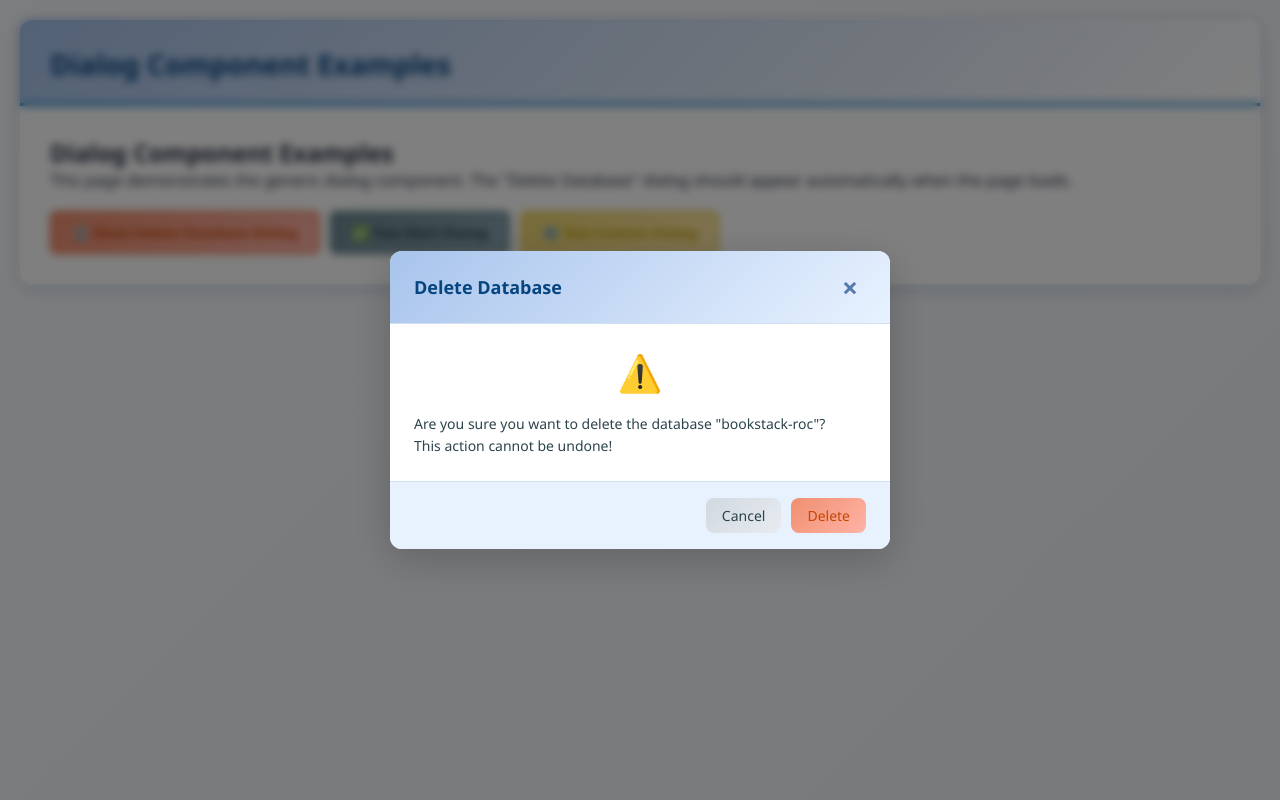
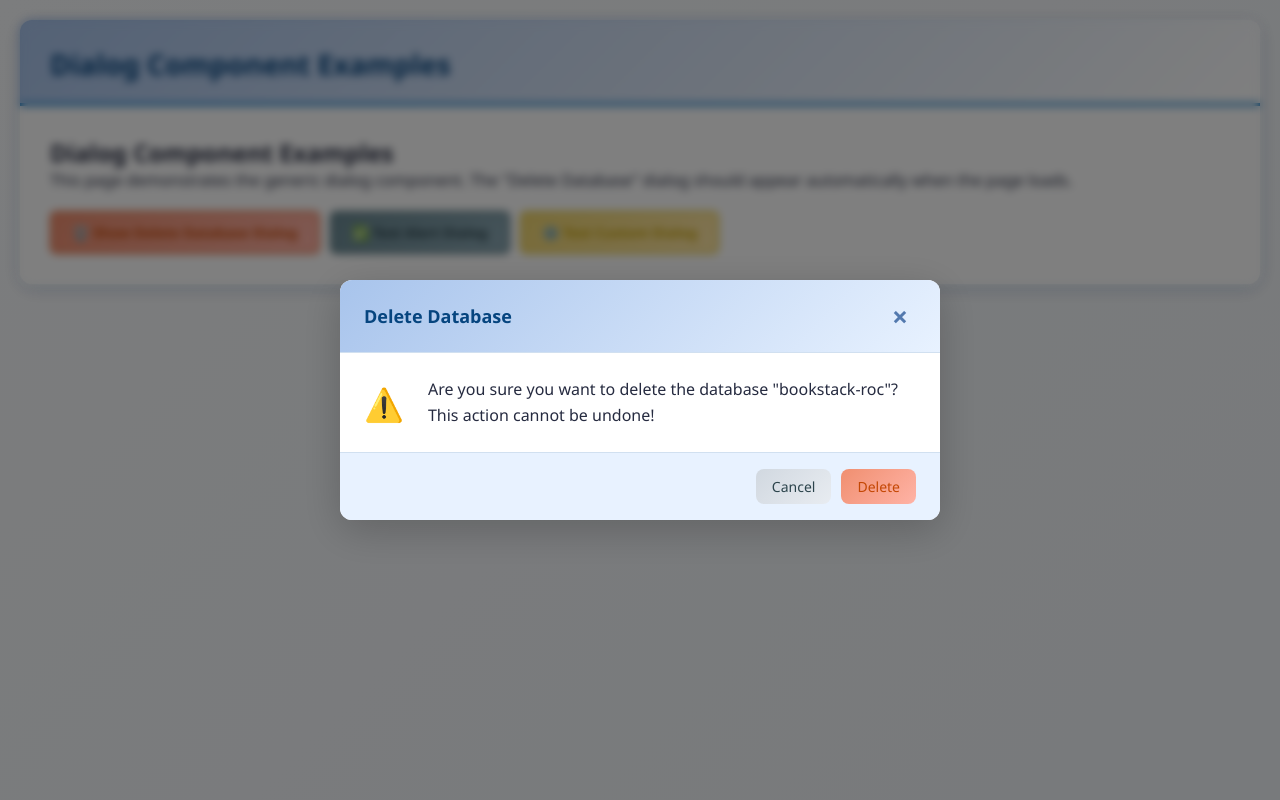
Before and after one commit to maxbis/db-manager, a PHP site: page /dialog/example_usage.php in a window 1280 px wide. Run offline with PHP 8.4, Linux system fonts and the light colour scheme.

Commit message:
dialog (test) not used yet

```diff
--- a/dialog/dialog.css
+++ b/dialog/dialog.css
@@ -23,7 +23,7 @@
     background: var(--color-bg-white, #ffffff);
     border-radius: 12px;
     box-shadow: 0 10px 40px rgba(0, 0, 0, 0.2);
-    max-width: 500px;
+    max-width: 600px;
     width: 90%;
     max-height: 90vh;
     overflow: hidden;
@@ -84,10 +84,22 @@
     line-height: 1.6;
 }
 
+.dialog-message-container {
+    display: flex;
+    /* align-items: flex-start; */
+    align-items: center;     /* Center alignment */
+    gap: 24px;
+}
+
 .dialog-icon {
-    font-size: 36px;
-    text-align: center;
-    margin-bottom: 16px;
+    font-size: 32px;
+    flex-shrink: 0;
+    margin-top: 2px;
+}
+
+.dialog-message-text {
+    flex: 1;
+    line-height: 1.6;
 }
 
 .dialog-footer {
--- a/dialog/dialog.js
+++ b/dialog/dialog.js
@@ -82,7 +82,7 @@ const Dialog = (function() {
         document.getElementById('dialogTitle').textContent = config.title;
 
         const bodyHtml = config.icon
-            ? `<div class="dialog-icon">${config.icon}</div><p id="dialogMessage">${config.message}</p>`
+            ? `<div class="dialog-message-container"><span class="dialog-icon">${config.icon}</span><div class="dialog-message-text">${config.message}</div></div>`
             : `<p id="dialogMessage">${config.message}</p>`;
         document.getElementById('dialogBody').innerHTML = bodyHtml;
 
@@ -130,7 +130,7 @@ const Dialog = (function() {
         document.getElementById('dialogTitle').textContent = config.title;
 
         const bodyHtml = config.icon
-            ? `<div class="dialog-icon">${config.icon}</div><p id="dialogMessage">${config.message}</p>`
+            ? `<div class="dialog-message-container"><span class="dialog-icon">${config.icon}</span><div class="dialog-message-text">${config.message}</div></div>`
             : `<p id="dialogMessage">${config.message}</p>`;
         document.getElementById('dialogBody').innerHTML = bodyHtml;
 
--- a/dialog/example_usage.php
+++ b/dialog/example_usage.php
@@ -9,7 +9,7 @@
     <link rel="stylesheet" href="../styles/common.css">
 
     <!-- Then include dialog-specific styles -->
-    <link rel="stylesheet" href="dialog.css">
+    <link rel="stylesheet" href="dialog.css?v=3">
 </head>
 <body>
     <div class="container">
@@ -33,7 +33,7 @@
     <?php include 'dialog.php'; ?>
 
     <!-- Include dialog JavaScript -->
-    <script src="dialog.js"></script>
+    <script src="dialog.js?v=3"></script>
 
     <script>
         // Function to show the exact dialog from the image
```
